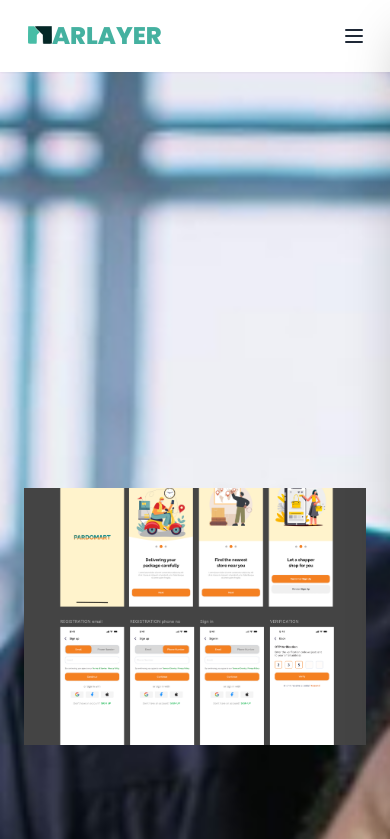
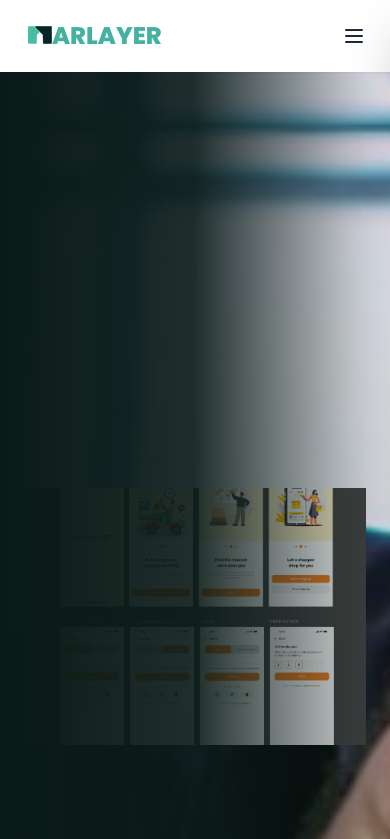
Before and after one commit to gurudanito001/marlayer-client, a Next.js app: page /Software/Projects in a window 390 px wide. Shown: the top 839 px of the page. Built offline with nearby package versions, Linux system fonts and the light colour scheme.

Commit message:
fixed the changes

```diff
--- a/src/app/Software/Projects/page.tsx
+++ b/src/app/Software/Projects/page.tsx
@@ -23,8 +23,8 @@ const Projects = () => {
                 </div>
 
                 {/* Green Gradient Overlay */}
-                {/* <div className="absolute inset-0 z-10 bg-gradient-to-r from-[#0A1A18] via-[#0A1A18]/90 to-transparent"></div>
-                <div className="absolute inset-0 z-10 bg-gradient-to-t from-[#0A1A18]/50 to-transparent lg:hidden"></div> */}
+                <div className="absolute inset-0 z-10 bg-gradient-to-r from-[#0A1A18] via-[#0A1A18]/90 to-transparent"></div>
+                <div className="absolute inset-0 z-10 bg-gradient-to-t from-[#0A1A18]/50 to-transparent lg:hidden"></div>
 
                 <div className=" max-w-[1400px] mx-auto bg-[#1C1B20] text-white pt-28 pb-24 px-6 lg:px-16 rounded mt-20 mb-20">
 
```
